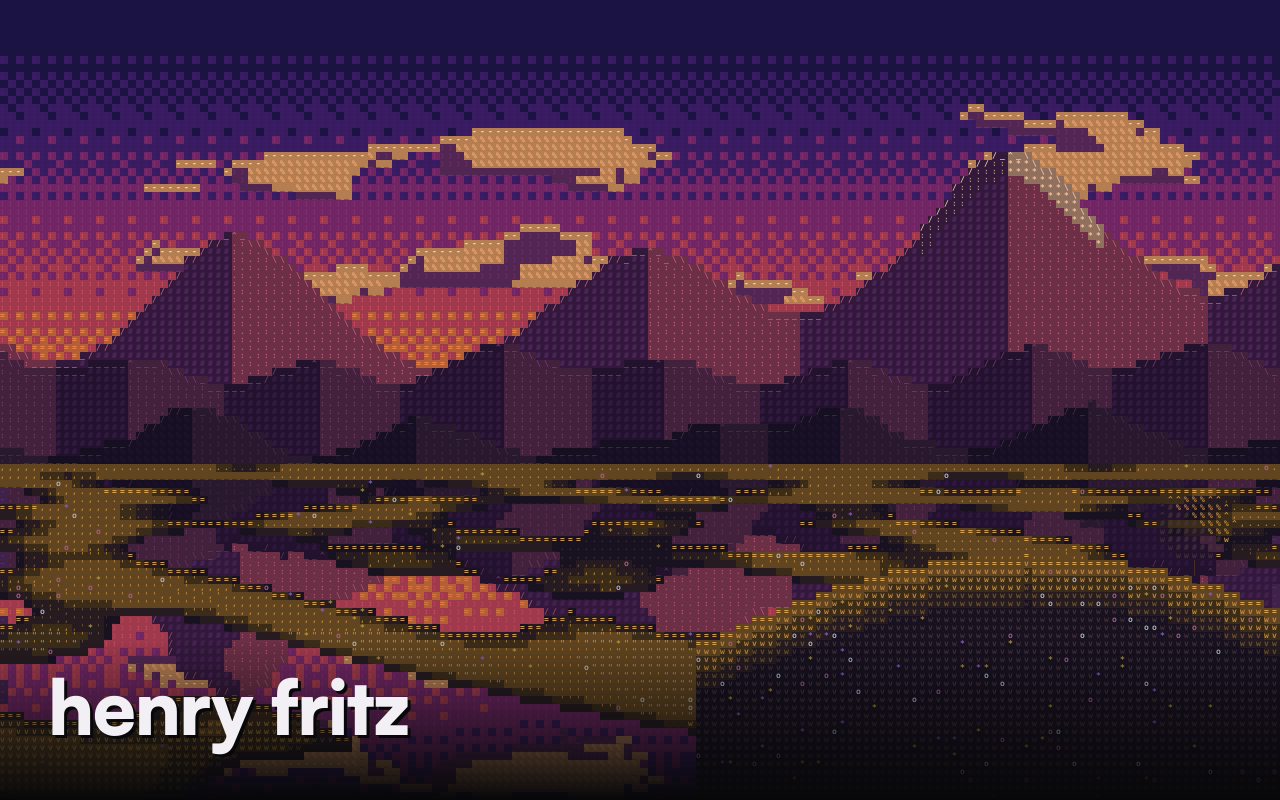
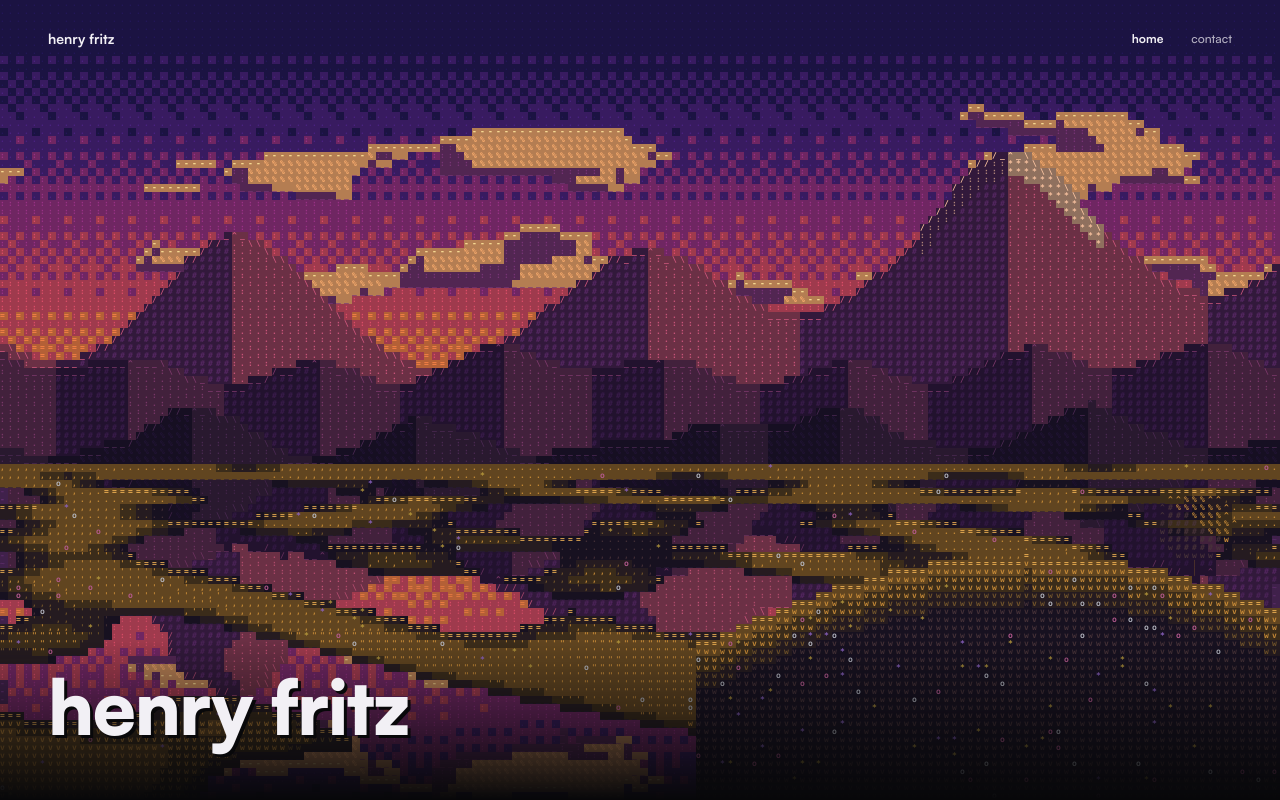
Before and after one commit to hfritz34/henryfritz.com, a React (Vite) app in the folder henryfritz.web/: page / in a window 1280 px wide. Shown: the top 800 px of the page. Built offline with nearby package versions, Linux system fonts and the light colour scheme; what spotify-web-api-js would draw is missing.

Commit message:
feat(web): add floating home and contact nav over hero

```diff
--- a/henryfritz.web/src/App.jsx
+++ b/henryfritz.web/src/App.jsx
@@ -42,8 +42,15 @@ function App() {
   }, []);
 
   return (
-    <div className="home">
+    <div className="home" id="top">
       <section className="hero">
+        <nav className="hero-nav">
+          <a href="#top" className="wordmark">henry fritz</a>
+          <div className="hero-nav-links">
+            <a href="#top" className="active">home</a>
+            <a href="#contact">contact</a>
+          </div>
+        </nav>
         <div ref={fieldRef} className="hero-field">
           <HeroDayNight />
         </div>
--- a/henryfritz.web/src/styles/Home.css
+++ b/henryfritz.web/src/styles/Home.css
@@ -18,6 +18,51 @@
   transition: opacity 0.12s linear;
   -webkit-mask-image: linear-gradient(180deg, #000 0 80%, transparent 100%);
   mask-image: linear-gradient(180deg, #000 0 80%, transparent 100%);
+}
+
+.hero-nav {
+  position: absolute;
+  top: 0;
+  left: 0;
+  right: 0;
+  z-index: 1;
+  display: flex;
+  justify-content: space-between;
+  align-items: center;
+  padding: 28px 48px;
+  pointer-events: none;
+}
+
+.hero-nav a {
+  color: #f2f0f5;
+  text-decoration: none;
+  pointer-events: auto;
+}
+
+.hero-nav .wordmark {
+  font-size: 14px;
+  font-weight: 700;
+}
+
+.hero-nav-links {
+  display: flex;
+  gap: 28px;
+}
+
+.hero-nav-links a {
+  font-size: 12px;
+  font-weight: 500;
+  opacity: 0.7;
+  transition: opacity 0.15s ease;
+}
+
+.hero-nav-links a:hover,
+.hero-nav-links a.active {
+  opacity: 1;
+}
+
+.hero-nav-links a.active {
+  font-weight: 700;
 }
 
 .hero-title {
@@ -193,6 +238,10 @@
 }
 
 @media (max-width: 720px) {
+  .hero-nav {
+    padding: 20px 24px;
+  }
+
   .hero-title {
     left: 24px;
     bottom: 40px;
@@ -230,6 +279,10 @@
 }
 
 @media (max-width: 420px) {
+  .hero-nav {
+    padding: 18px 20px;
+  }
+
   .hero-title {
     left: 20px;
   }
```
